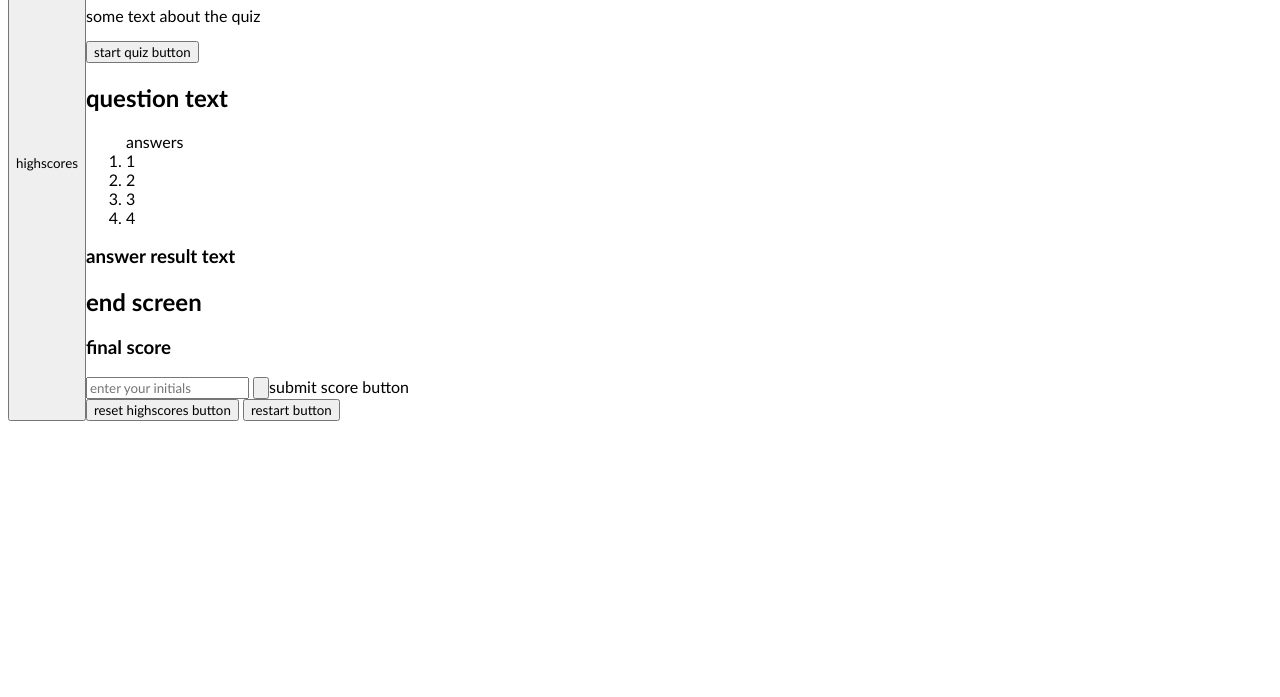
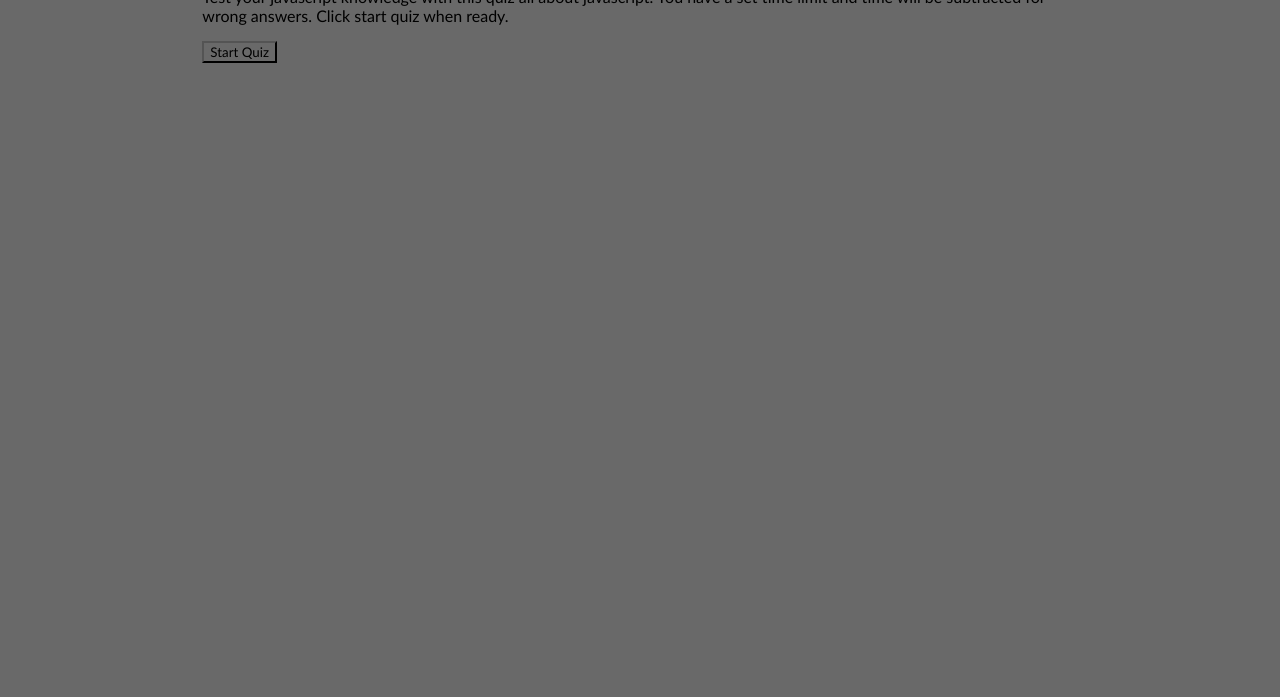
Before and after one commit to ThorstenBeowulf/challenge4-web-quiz-app, a plain HTML site: page index.html in a window 1280 px wide. Shown: the part 103-800 px from the top of the page. Drawn offline with Linux system fonts and the light colour scheme.

Commit message:
general layout done

```diff
--- a/assets/script.js
+++ b/assets/script.js
@@ -1,17 +1,22 @@
 //global variables///////////////////////////////
+
 var timeLeft = 80;
 var penalty = 5;
 var answerTextDelay = 1;
 var highScoreName = "";
 var highScoreList = [];
 
+var questions = [questionData1, questionData2, questionData3, questionData4];
+var remainingQuestions = questions;
+
 //element selectors///////////////////////////////
-var timerDisplay;
-var startButton;
-var highscoresButton;
-var resetScoreButton;
-var restartButton;
-var answerButton;
+
+//display//
+var mainForm = document.querySelector(".main-form");
+var timerEl = document.querySelector(".timer");
+var timerDisplay = document.querySelector("#timer-display");
+
+
 
 
 
@@ -20,8 +25,14 @@ var answerButton;
 //init///////////////////////////////
 
 function initialize() {
-    //create starting screen elements
-    //
+
+    //reset variables
+    timeLeft = 80;
+    highScoreName = "";
+    // remainingQuestions = questions;
+
+    renderTimer();
+    renderQuizIntro();
 }
 
 initialize();
@@ -29,65 +40,95 @@ initialize();
 //main quiz logic///////////////////////////////
 
 function startQuiz() {
+    // shuffle(remainingQuestions);
+    // generateQuestion();
+    startQuizTimer();
 
 }
 
-function endQuiz() {
-    //display final text
-    //display score (finaltime)
-    //display button for highscores
-    //display button for retry
-}
+// function checkAnswer() {
+//     // get element clicked on to determine if class is ".correct-answer" or ".wrong-answer"
 
-function checkAnswer() {
-    if (answerIsCorrect){
-        correctAnswer();
-    } else {
-        wrongAnswer();
-    }
-}
+//     if (answerIsCorrect){
+//         correctAnswer();
+//     } else {
+//         wrongAnswer();
+//     }
+// }
 
-function correctAnswer() {
-    //display text correct
-    //load next question - render question
-}
+// function correctAnswer() {
+//     renderAnswer("Correct");
+//     if (remainingQuestions > 0) {
+//         generateQuestion();
+//     } else {
+//         renderQuizEnd();
+//     }
+// }
 
-function wrongAnswer() {
-    time = time - penalty;
-    //display text incorrect
-}
+// function wrongAnswer() {
+//     renderAnswer("Incorrect");
+//     if (timeLeft > 0) {
+//         time = time - penalty;
+
+//     } else {
+//         renderQuizEnd();
+//     }
+// }
 
 
-function generateQuestions() {
+// function generateQuestion() {
 
-}
+//         var nextQuestion = remainingQuestions.pop();
 
+//         renderQuestion(nextQuestion);
 
+// }
+
+// function resetScores() {
+//     highScoreList = [];
+// }
+
+// function restartQuiz() {
+
+// }
+
+// https://stackoverflow.com/questions/2450954/how-to-randomize-shuffle-a-javascript-array
+// function shuffle(unshuffled) {
+
+//     let shuffled = unshuffled
+//     .map(value => ({ value, sort: Math.random() }))
+//     .sort((a, b) => a.sort - b.sort)
+//     .map(({ value }) => value)
+
+//     return shuffled;
+// }
 
 //timers///////////////////////////////
 
 function startQuizTimer() {
     var timer = setInterval(() => {
-            timeLeft--;
-
-            if (timeLeft===0) {
-                clearInterval(timer);
-            }
-    }, 1000);
-}
-
-function answerTextDelayTimer() {
-    var timer = setInterval(() => {
-        if (answerTextDelay === 0) {
+        timeLeft--;
+        renderTimer();
+        if (timeLeft===0) {
             clearInterval(timer);
         }
     }, 1000);
 }
 
+// function answerTextDelayTimer() {
+//     var timer = setInterval(() => {
+//         answerTextDelay--;
+
+//         if (answerTextDelay === 0) {
+//             clearInterval(timer);
+//         }
+//     }, 1000);
+// }
+
 //save retrieve local data///////////////////////////////
 
 function saveHighscore() {
-    //sort highscores
+
     highScoreEntry.saveName = highScoreName.value;
 
     highScoreEntry.score = timeLeft;
@@ -108,57 +149,104 @@ var highScoreEntry = {
 //render elements///////////////////////////////
 
 function renderQuizIntro() {
+    clearScreen();
 
+    var titleEl = document.createElement("h1");
+    titleEl.textContent = "Java Quiz";
+    mainForm.appendChild(titleEl);
+
+    var descriptionEl = document.createElement("p");
+    descriptionEl.textContent = "Test your javascript knowledge with this quiz all about javascript. You have a set time limit and time will be subtracted for wrong answers. Click start quiz when ready."
+    mainForm.appendChild(descriptionEl);
+
+    var startButtonEl = document.createElement("button");
+    startButtonEl.textContent = "Start Quiz";
+    mainForm.appendChild(startButtonEl);
+    startButtonEl.addEventListener("click", startQuiz());
 }
 
-function renderHighscoreScreen() {
-    //clear screen
-    //retrieve highscore list from local storage
-    //create elements
+// function renderHighscoreScreen() {
+//     clearScreen();
+//     highscoresButton.setAttribute("style", "visibility: hidden")
+//     timerEl.setAttribute("style", "visibility: hidden")
+//     //retrieve highscore list from local storage
+//     //create elements
+//     //hide highscore button and timer
+// }
 
+function renderQuizEnd() {
+    clearScreen();
+    //final score = timeleft
 }
 
-function renderQuestion() {
+// function renderQuestion(question) {
+//     clearScreen();
 
+//     var questionTextEl = document.createElement("ol");
+//     questionTextEl.textContent = question.questionText;
+
+//     mainForm.appendChild(questionTextEl);
+
+
+
+//     // for (let index = 0; index < array.length; index++) {
+//     //     const element = array[index];
+
+//     // }
+//     //create question
+//     //shuffle answers
+//     //
+// }
+
+function renderTimer() {
+    timerEl.setAttribute("style", "visibility: visible");
+    timerDisplay.textContent = timeLeft;
 }
 
 function clearScreen() {
+    mainForm.innerHTML = "";
+}
 
-}
+
+//user-input//
+// var startButton = document.querySelector(".start-button");
+var highScoreName = document.querySelector(".high-score-name")
+var highscoresButton = document.querySelector(".highscores-button");
+var resetScoreButton = document.querySelector(".reset-score-button");
+var restartButton = document.querySelector(".restart-button");
+var answerButton = document.querySelector(".answer-button");
 
 //event listeners///////////////////////////////
 
-startButton.addEventListener("click", startQuiz());
+
 highscoresButton.addEventListener("click", renderHighscoreScreen());
-resetScoreButton.addEventListener("click", resetScores());
-restartButton.addEventListener("click", restartQuiz());
+resetScoreButton.addEventListener("click", resetScores());//done
+restartButton.addEventListener("click", initialize());
 answerButton.addEventListener("click", checkAnswer());
 highScoreName.addEventListener("submit", saveHighscore());
 
 //data///////////////////////////////
 
 var questionData1 = {
-    question: "question text",
+    questionText: "question text",
     correctAnswer: "correct text",
     wrongAnswer: ["wrong text1","wrong text2","wrong text3"]
 }
 
 var questionData2 = {
-    question: "question text",
+    questionText: "question text",
     correctAnswer: "correct text",
     wrongAnswer: ["wrong text1","wrong text2","wrong text3"]
 }
 
 var questionData3 = {
-    question: "question text",
+    questionText: "question text",
     correctAnswer: "correct text",
     wrongAnswer: ["wrong text1","wrong text2","wrong text3"]
 }
 
 var questionData4 = {
-    question: "question text",
+    questionText: "question text",
     correctAnswer: "correct text",
     wrongAnswer: ["wrong text1","wrong text2","wrong text3"]
 }
-
-var questions = [questionData1, questionData2, questionData3, questionData4];
--- a/assets/style.css
+++ b/assets/style.css
@@ -1,14 +1,22 @@
 * {
+    background-color: dimgray;
     box-sizing: border-box;
     font-family: 'Gill Sans', 'Gill Sans MT', Calibri, 'Trebuchet MS', sans-serif;
 }
 
-body > div {
+body  {
     display: flex;
-    justify-content: flex-start;
 }
 
-body > div > element {
+body > element {
     flex: 0 auto;
     margin: auto;
 }
+
+.highscores, .timer {
+    width: 20vw;
+}
+
+.timer > div {
+    float: right;
+}
--- a/index.html
+++ b/index.html
@@ -8,17 +8,16 @@
     <title>Web Quiz</title>
 </head>
 <body>
-    <div>
-        <button class="highscores">highscores</button>
+    <div class="highscores"><button id="highscores-button">highscores</button></div>
 
-        <div class="mainform">mainform
-            <h1>title</h1>
+    <div class="main-form">mainform
+        <!-- <h1>title</h1>
         <p>some text about the quiz</p>
-            <button>start quiz button</button>
+        <button class="start-button">start quiz button</button>
 
         <h2>question text</h2>
         <ol>answers
-                <li>1</li>
+            <li class="answer-button">1</li>
             <li>2</li>
             <li>3</li>
             <li>4</li>
@@ -27,16 +26,16 @@
 
         <h2>end screen</h2>
         <h3>final score</h3>
-            <form id="submitHighscore" action="">
-                <input type="text" name="HighscoreName" id="highScoreName" placeholder="enter your initials">
-                <input type="submit" value="">submit score button
+        <form id="submit-highscore" action="">
+            <input type="text" name="HighscoreName" id="high-score-name" placeholder="enter your initials">
+            <input type="submit" value="submit">
         </form>
-            <button>reset highscores button</button>
-            <button>restart button</button>
+        <button class="reset-score-button">reset highscores button</button>
+        <button class="restart-button">restart button</button> -->
     </div>
 
-        <div class="">time remaining: <span id="timer">0</span></div>
-    </div>
+    <div class="timer"><div>time remaining: <span id="timer-display">0</span></div></div>
+
     <script src="./assets/script.js"></script>
 </body>
 </html>
```
Lines whose indentation alone changed are shown as unchanged.
